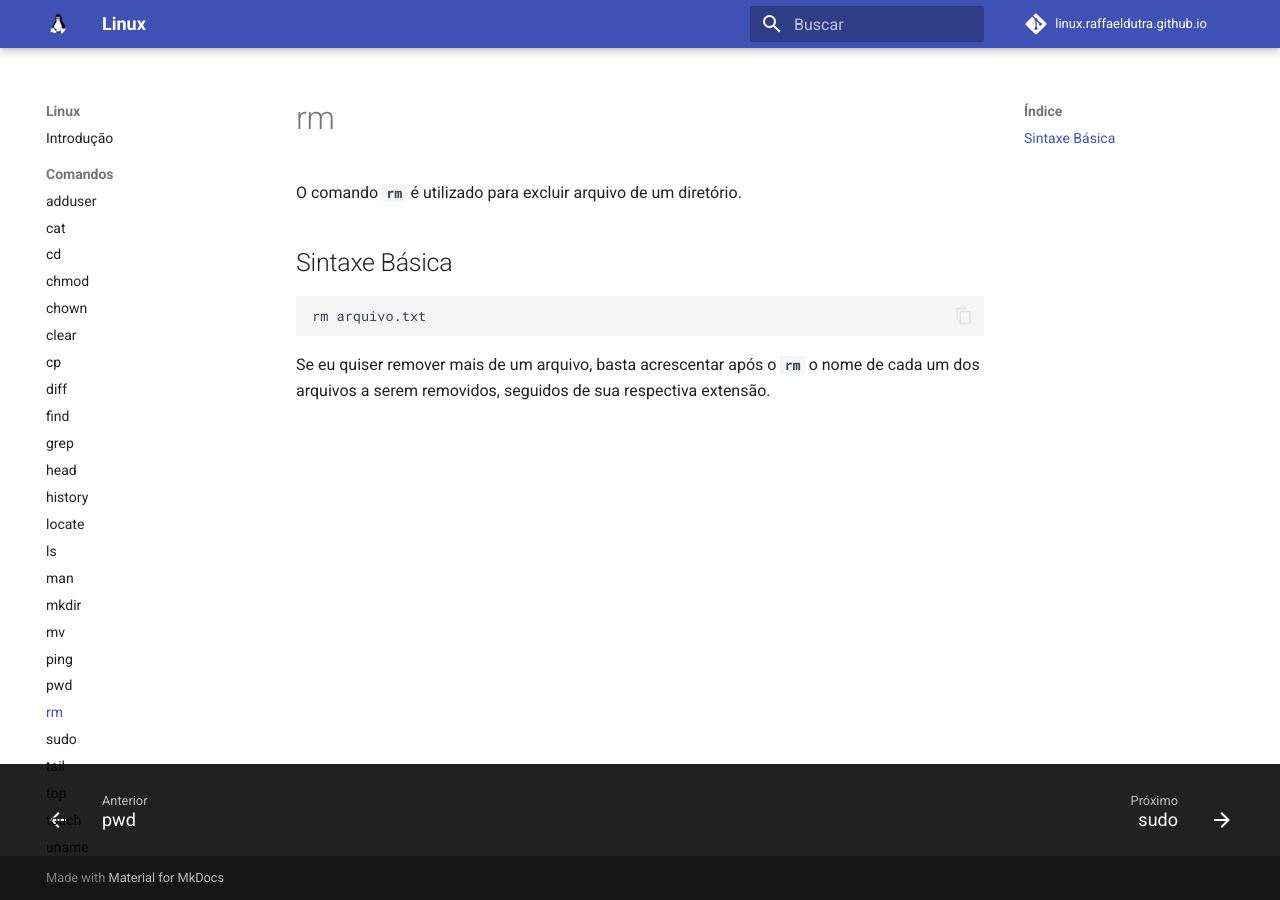
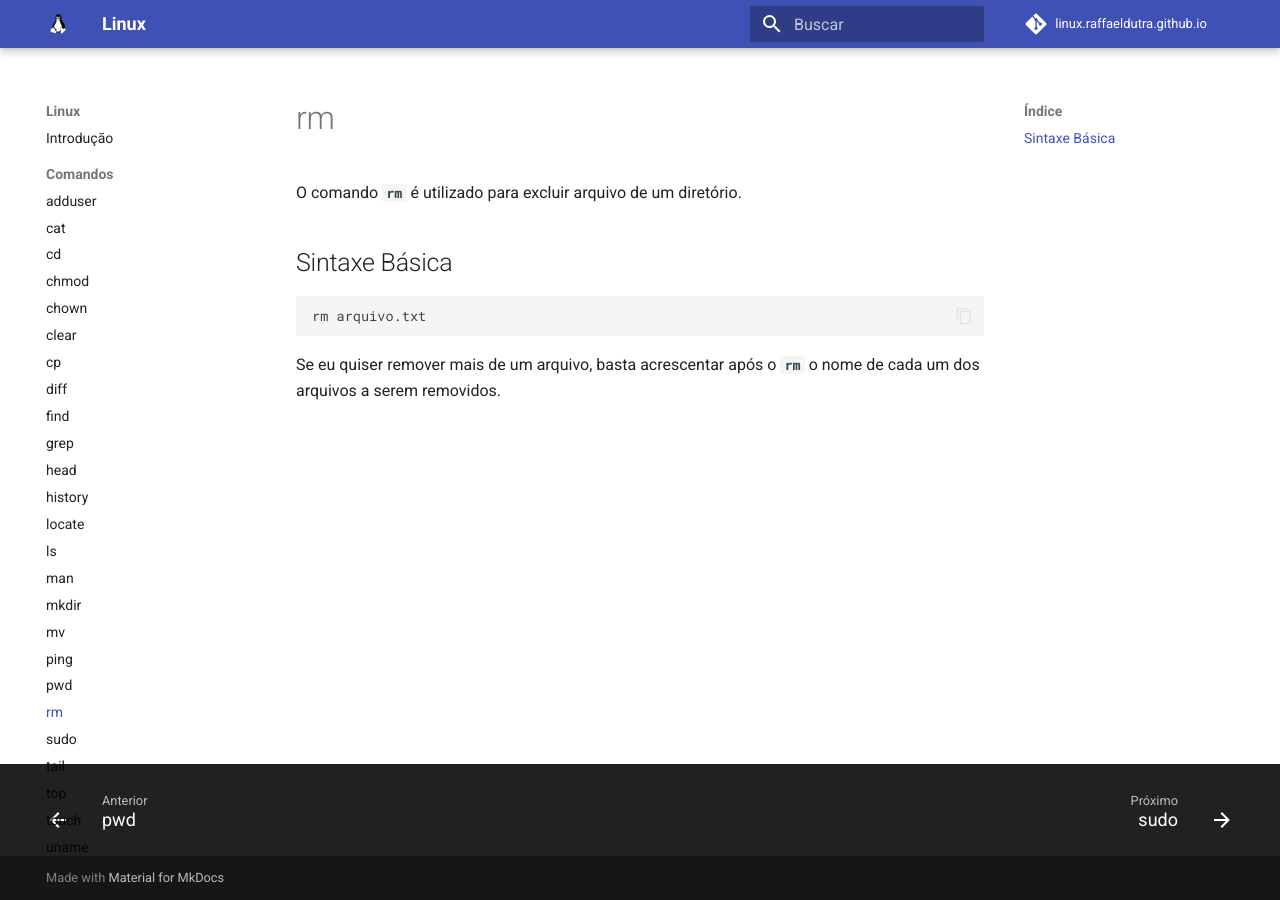
Before and after one commit to raffaeldutra/linux.raffaeldutra.github.io, an MkDocs documentation site: the page built from docs/comandos/rm.md, in a window 1280 px wide. Built offline with MkDocs 1.6.1 and Material for MkDocs 9.7.7, drawn with Linux system fonts in a browser that asks for light colours; comment, search, counter and statistics services are not loaded.

Commit message:
Closes #54 Eliminada a expressao seguido de sua respectiva extensao

````diff
--- a/docs/comandos/rm.md
+++ b/docs/comandos/rm.md
@@ -8,4 +8,4 @@ O comando __`rm`__ é utilizado para excluir arquivo de um diretório.
 rm arquivo.txt
 ```
 
-Se eu quiser remover mais de um arquivo, basta acrescentar após o __`rm`__ o nome de cada um dos arquivos a serem removidos, seguidos de sua respectiva extensão.
+Se eu quiser remover mais de um arquivo, basta acrescentar após o __`rm`__ o nome de cada um dos arquivos a serem removidos.
````
Also changed, not shown: docs/comandos/find.md (+1 -1 lines), docs/comandos/grep.md (+1 -1 lines), docs/comandos/locate.md (+1 -1 lines).
